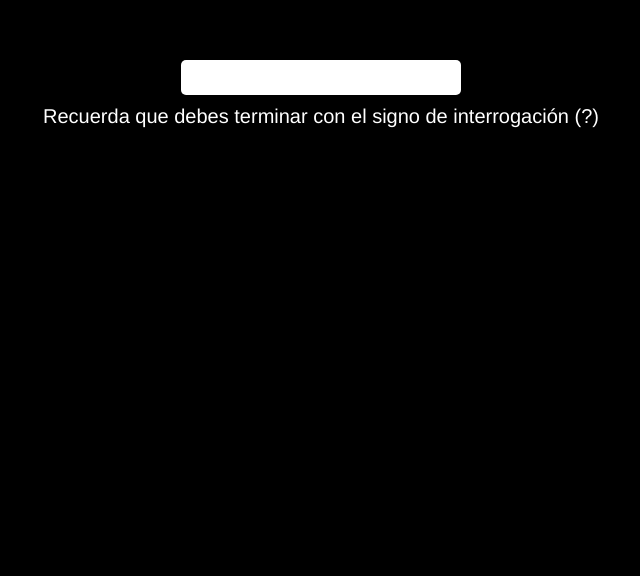
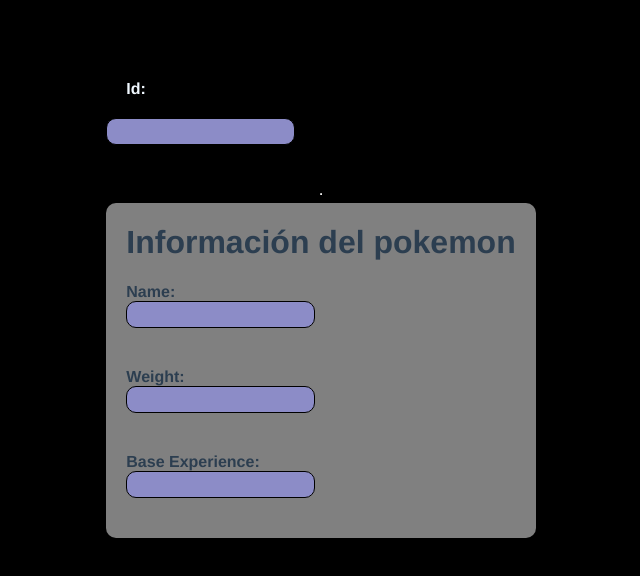
Before and after one commit to AnthonyGuamaninga/pw_u2_p5_ag, a Vue app: page / in a window 1280 px wide. Shown: the top 576 px of the page, without its empty margins (319-959 px from the left). Built offline with nearby package versions, Linux system fonts and the light colour scheme.

Commit message:
TAREA 5: Consumo de API Pokemon

```diff
--- a/src/App.vue
+++ b/src/App.vue
@@ -1,17 +1,17 @@
 <template>
   <div>
-    <Pregunta/>
+    <Pokemon/>
   </div>
 </template>
 
 <script>
 
-import Pregunta from './components/Pregunta.vue'
+import Pokemon from './components/Pokemon.vue'
 
 export default {
   name: 'App',
   components: {
-    Pregunta
+    Pokemon
 
   },
   methods:{
--- a/src/components/Pokemon.vue
+++ b/src/components/Pokemon.vue
@@ -1,16 +1,18 @@
 <template>
   <div class="container">
-    <label for="">Id:</label>
-    <input v-on:keypress.enter="consumirAPI" v-model="obtenerId" type="text" />
+    <label class="idClass" for="id">Id:</label>
+    <input id="id" v-on:keypress.enter="consumirAPI(obtenerId)" v-model="obtenerId" type="text" />
     <hr />
     <div class="informacion">
       <h1>Información del pokemon</h1>
-      <label for="">Name:</label>
-      <p for=""> {{ name }} </p>
-      <label for="">Weight:</label>
-      <p for=""> {{ weight }} </p>
-      <label for="">Base Experience:</label>
-      <p for=""> {{ base_experience }} </p>
+      <label for="nameId">Name:</label>
+      <input id="nameId" type="text" v-model="name">
+
+      <label for="weightId">Weight:</label>
+      <input id="weightId" type="text" v-model="weight">
+
+      <label for="baseId">Base Experience:</label>
+      <input id="baseId" type="text" v-model="base_experience">
     </div>
   </div>
 </template>
@@ -23,42 +25,35 @@
       name: null,
       weight: null,
       base_experience: null,
-      respuesta: null,
+
     };
   },
-  watch: {
-    obtenerId(value, oldValue) {
-      console.log(value);
-      console.log(oldValue);
-
-      // Consumo del API
-      this.consumirAPI();
-    },
-  },
   methods: {
-    async consumirAPI() {
+    async consumirAPI(id) {
       const { name, weight, base_experience } = await fetch(
-        this.construirUrlAPI(this.obtenerId)
+        this.construirUrlAPI(id)
       ).then((respuesta) => respuesta.json());
-      console.log(name);
-      console.log(weight);
 
       this.name = name;
       this.weight = weight;
       this.base_experience = base_experience;
     },
     construirUrlAPI(id) {
-      return `https://pokeapi.co/api/v2/pokemon/${id}`;
+      return 'https://pokeapi.co/api/v2/pokemon/' + id ;
     },
   },
 };
 </script>
 
-<style>
+<style scoped>
 .container {
   display: grid;
   align-items: center;
   justify-content: center;
+}
+.idClass{
+    color: aliceblue;
+    padding: 20px;
 }
 .informacion{
     display: grid;
@@ -67,10 +62,14 @@
     justify-content: center;
     align-items: center;
     padding-left: 20px;
-
+    border-radius: 10px;
+}
+h1{
+    padding-right: 20px;
 }
 
-p{
+
+input{
     margin-bottom: 40px;
     border: 1px solid black;
     border-radius: 10px;
@@ -78,6 +77,7 @@
     width: fit-content;
     background: rgb(140, 140, 199);
     color: aliceblue;
+
 }
 label{
     font-weight: bold;
```
